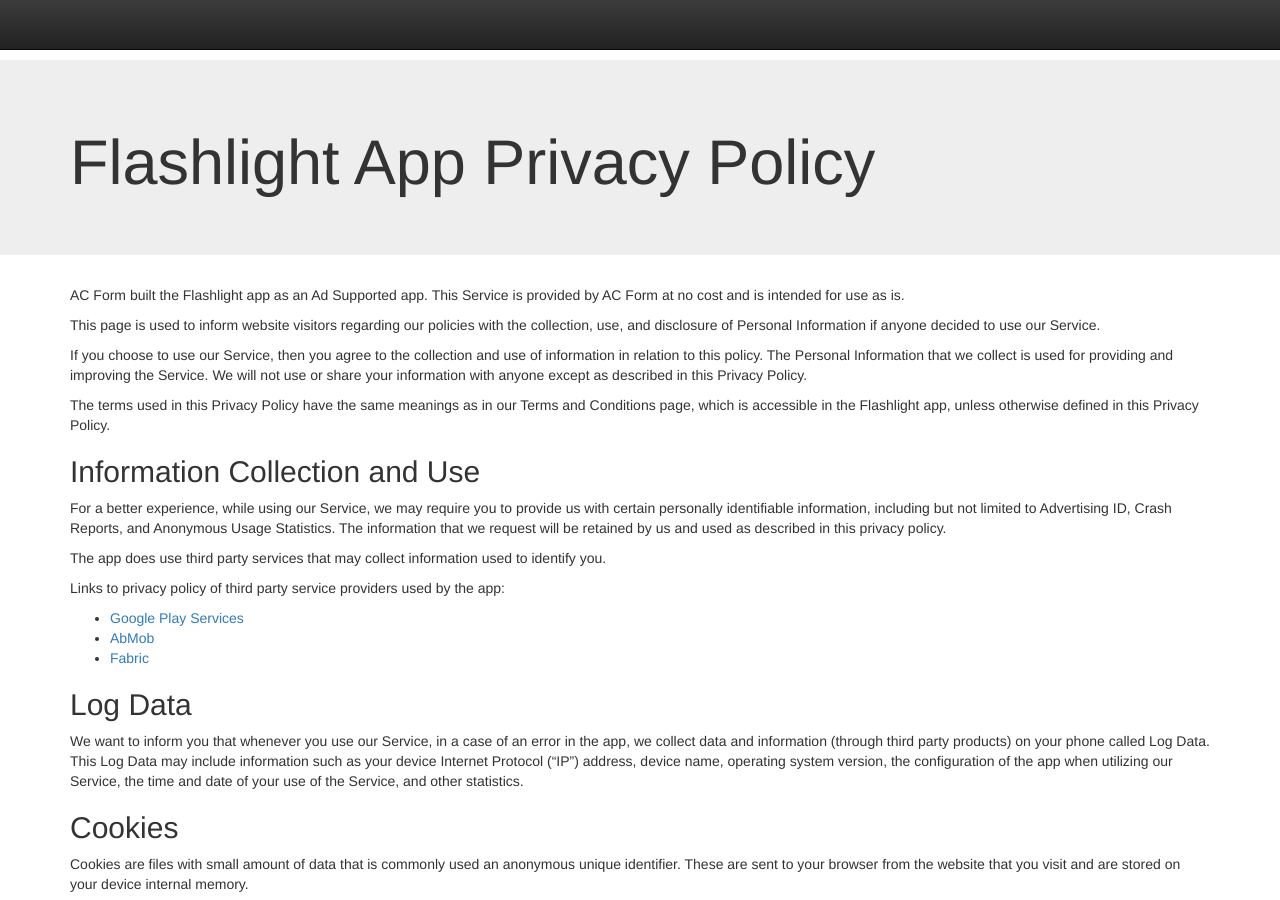
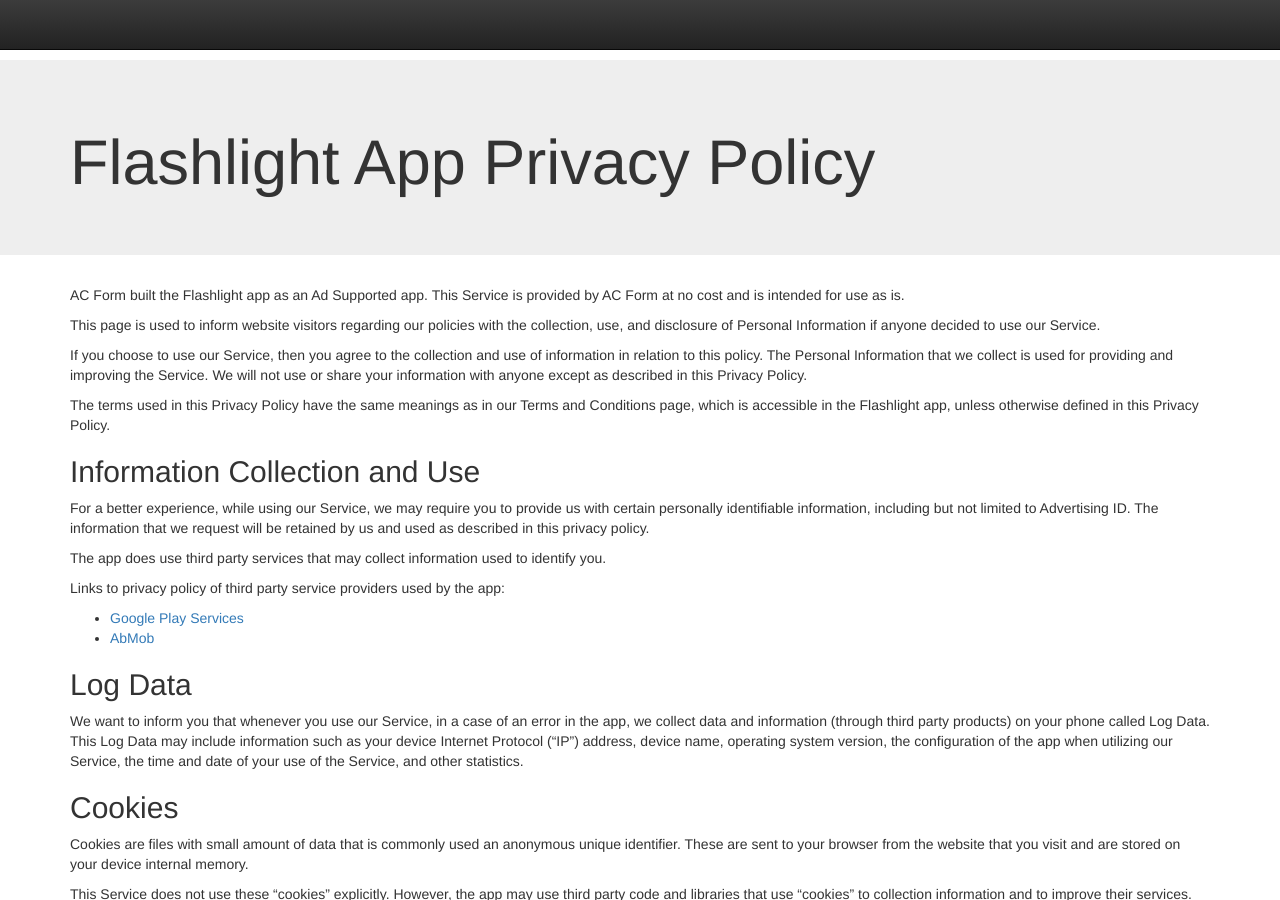
Before and after one commit to ACForm/ACForm.github.io, a Jekyll site: the page built from apps/torch/privacy/index.md, in a window 1280 px wide and 900 px high. Built offline with Jekyll 4.4.1, drawn with Linux system fonts in a browser that asks for light colours; nearby versions of some CDN libraries.

Commit message:
Updated Privacy Policy – no longer using Fabric

```diff
--- a/_includes/privacy.html
+++ b/_includes/privacy.html
@@ -19,9 +19,8 @@
 <h2>Information Collection and Use</h2>
 <p>
     For a better experience, while using our Service, we may require you to provide us with certain
-    personally identifiable information, including but not limited to Advertising ID, Crash Reports, and
-    Anonymous Usage Statistics. The information that we request will be retained by us and used as described
-    in this privacy policy.
+    personally identifiable information, including but not limited to Advertising ID.
+    The information that we request will be retained by us and used as described in this privacy policy.
 </p>
 <p>
     The app does use third party services that may collect information used to identify you.
--- a/apps/torch/privacy/index.md
+++ b/apps/torch/privacy/index.md
@@ -7,5 +7,4 @@
 thirdParty:
   - play
   - admob
-  - fabric
 ---
```
